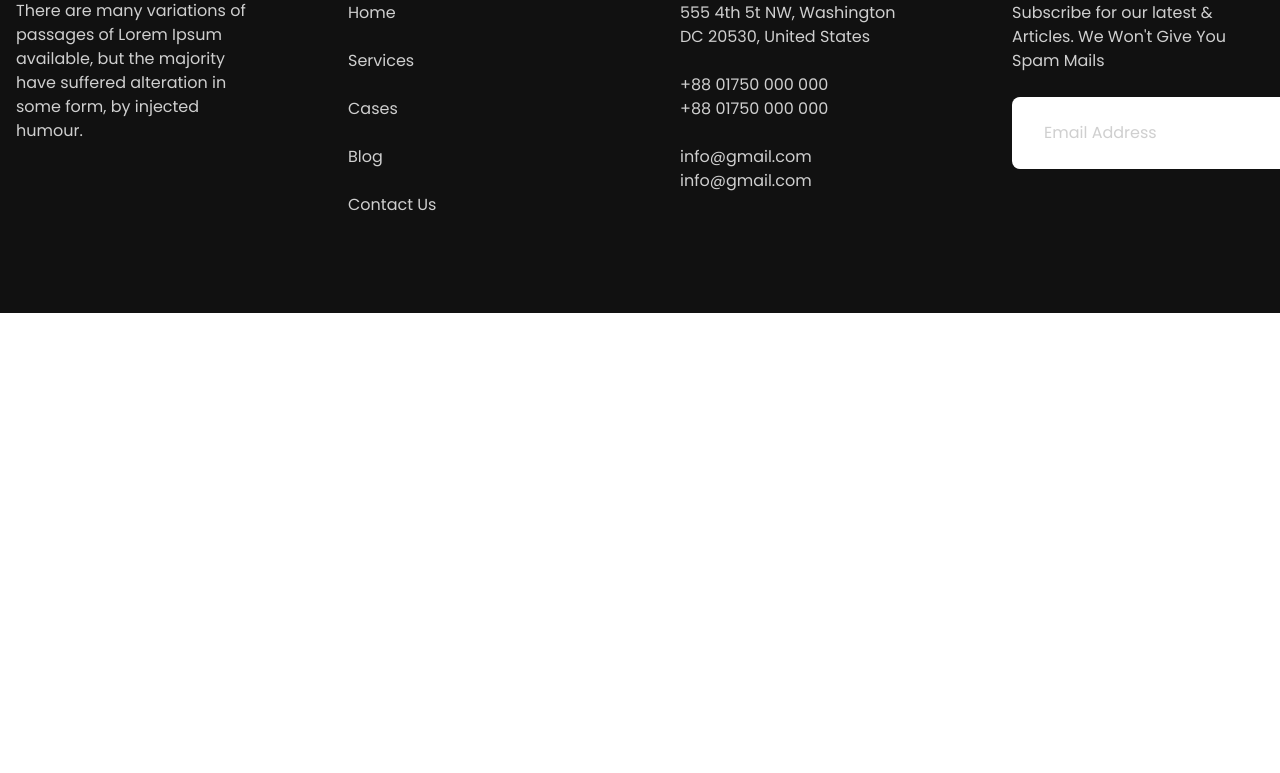
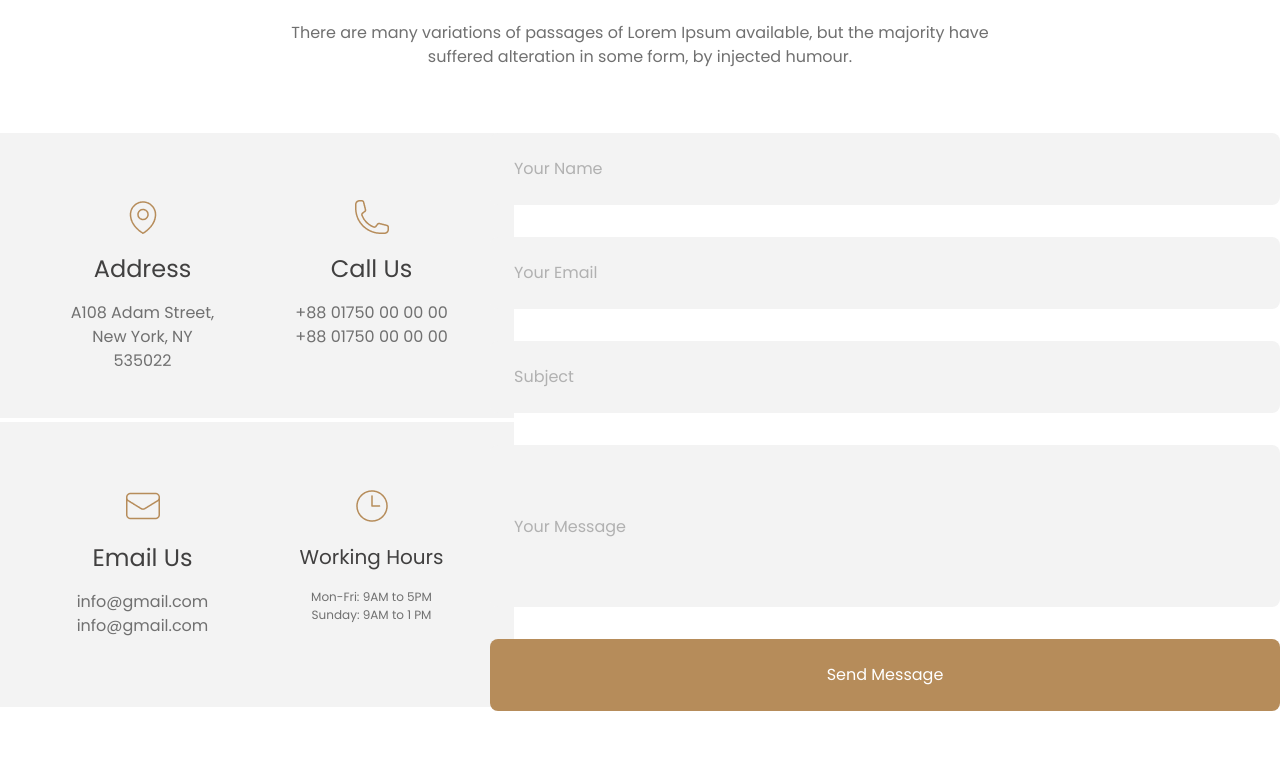
Before and after one commit to Mahamudur10/project-with-tailwind-css, a plain HTML site: page index.html in a window 1280 px wide. Shown: the part 2127-2900 px from the top of the page. Before the commit the page ends 2440 px from the top, so only its background shows below. Drawn offline with nearby package versions, Linux system fonts and the light colour scheme.

Commit message:
add contact with us section

```diff
--- a/index.html
+++ b/index.html
@@ -123,7 +123,55 @@
                 </div>
             </div>
         </div>
-
+        <!-- Contact with us -->
+        <section class="py-28">
+            <div class="text-center w-[714px] m-auto">
+                <h3 class="mb-6 text-[#414040] text-[40px] font-['EB_Garamond'] font-extrabold">Contact With Us</h3>
+                <p class="mb-16 text-[#707070]">There are many variations of passages of Lorem Ipsum available, but the
+                    majority have suffered alteration
+                    in some form, by injected humour.</p>
+            </div>
+            <div class="flex gap-8">
+                <div class="grid grid-cols-2 grid-rows-2">
+                    <div class="bg-[#F3F3F3] w-[285px] h-[285px] p-16 text-center">
+                        <img class="m-auto" src="images/location.png" alt="">
+                        <h4 class="my-4 text-2xl text-[#414040]">Address</h4>
+                        <p class="text-[#707070] text-[16px]">A108 Adam Street,
+                            New York, NY 535022</p>
+                    </div>
+                    <div class="bg-[#F3F3F3] w-[285px] h-[285px] p-16 text-center">
+                        <img class="m-auto" src="images/call.png" alt="">
+                        <h4 class="my-4 text-2xl text-[#414040]">Call Us</h4>
+                        <p class="text-[#707070] text-[16px]">+88 01750 00 00 00
+                            +88 01750 00 00 00</p>
+                    </div>
+                    <div class="bg-[#F3F3F3] w-[285px] h-[285px] p-16 text-center">
+                        <img class="m-auto" src="images/email.png" alt="">
+                        <h4 class="my-4 text-2xl text-[#414040]">Email Us</h4>
+                        <p class="text-[#707070] text-[16px]">info@gmail.com
+                            info@gmail.com</p>
+                    </div>
+                    <div class="bg-[#F3F3F3] w-[285px] h-[285px] p-16 text-center">
+                        <img class="m-auto" src="images/time.png" alt="">
+                        <h4 class="my-4 text-[20px] text-[#414040]">Working Hours</h4>
+                        <p class="text-[#707070] text-[12px]">Mon-Fri: 9AM to 5PM
+                            Sunday: 9AM to 1 PM</p>
+                    </div>
+                </div>
+                <div class="flex flex-col gap-8">
+                    <input class="bg-[#F3F3F3] text-[#707070] py-6 pl-6 pr-[450px] rounded-lg" type="text"
+                        placeholder="Your Name">
+                    <input class="bg-[#F3F3F3] text-[#707070] py-6 pl-6 pr-[450px] rounded-lg" type="email"
+                        placeholder="Your Email">
+                    <input class="bg-[#F3F3F3] text-[#707070] py-6 pl-6 pr-[450px] rounded-lg" type="text"
+                        placeholder="Subject">
+                    <input class="bg-[#F3F3F3] text-[#707070] h-[162px] pl-6 rounded-lg" type="text"
+                        placeholder="Your Message">
+                    <input class="bg-[#B68C5A] text-[#FFFFFF] py-6 text-center rounded-lg" type="submit"
+                        value="Send Message">
+                </div>
+            </div>
+        </section>
     </main>
 
     <footer class="bg-[#111111]">
```
